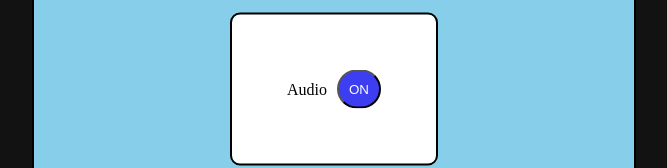
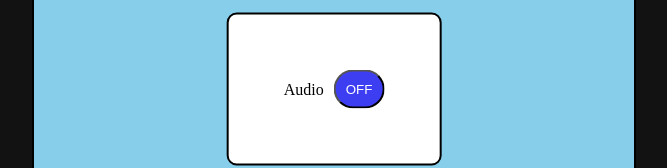
Before and after one commit to JokkimDoras/flappy-bird, a React (Vite) app: page / in a window 1280 px wide. Both pictures are taken after a click on the element 890 px from the left and 657 px from the top of the page. Shown: the part 221-389 px from the top of the page, without its empty margins (306-973 px from the left). Built offline with nearby package versions, Linux system fonts and the light colour scheme; a web font is replaced by a local one.

Commit message:
feat:impletement game audio toggle based on user preferene

```diff
--- a/src/component/Game.jsx
+++ b/src/component/Game.jsx
@@ -91,11 +91,7 @@ export default function Game() {
         }
     }, [score, highScore, hasBeatHighScore])
 
-    useEffect(() => {
-        if (score > highScore) {
 
-        }
-    }, [])
 
     // Gravity
     useEffect(() => {
@@ -140,11 +136,14 @@ export default function Game() {
 
         const jump = () => {
 
-            const audio = new Audio(jumpSound)
+          if(isAudioOn) {
+
+          const audio = new Audio(jumpSound)
             if (audio) {
                 audio.currentTime = 0;
             }
             audio.play()
+        }
 
             setBirdPosition(prev => prev - 50);
 
@@ -510,7 +509,7 @@ export default function Game() {
 
                 }}>
                     <span  >Audio</span>
-                    <button onClick={() => setIsAudioOn(!isAudioOn)}>{isAudioOn ? 'OFF' : 'ON'}</button>
+                    <button onClick={() => setIsAudioOn(!isAudioOn)}>{isAudioOn ? 'ON' : 'OFF'}</button>
                     </div>
             </div>}
 
```
